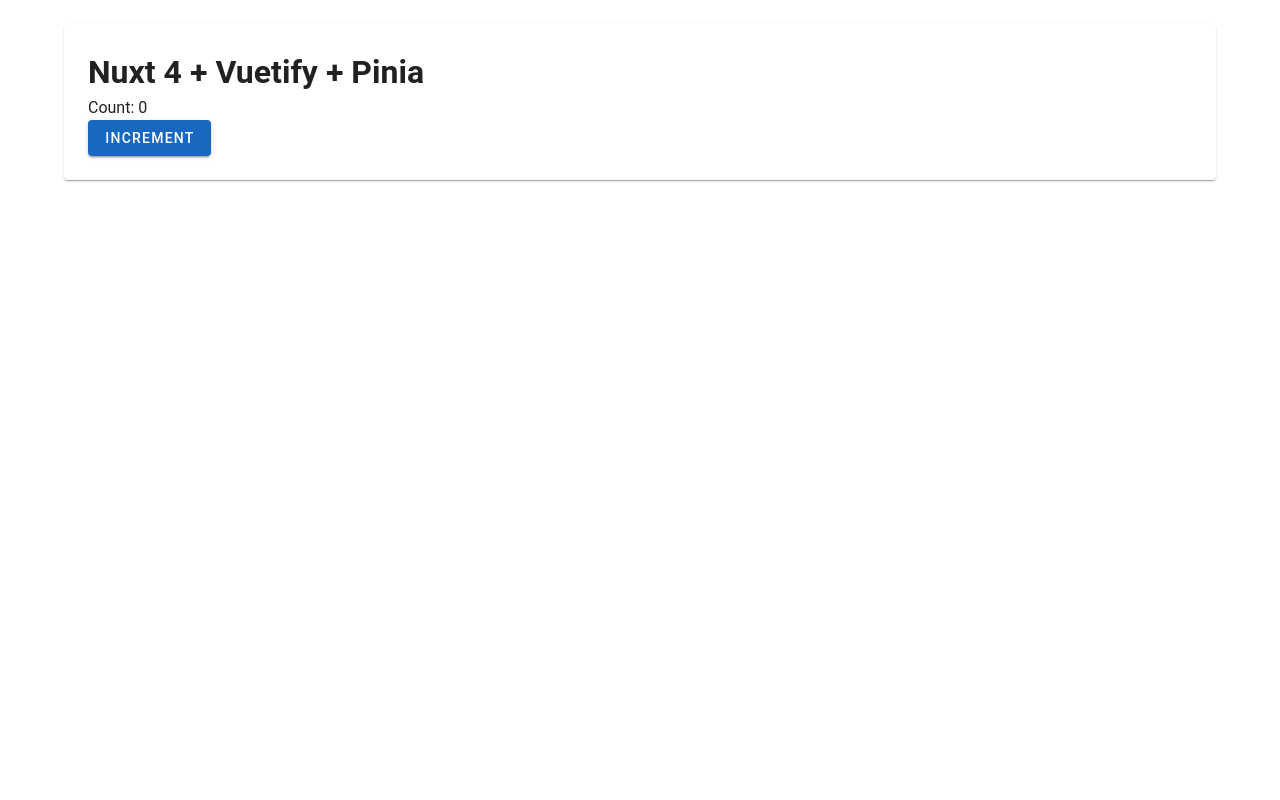
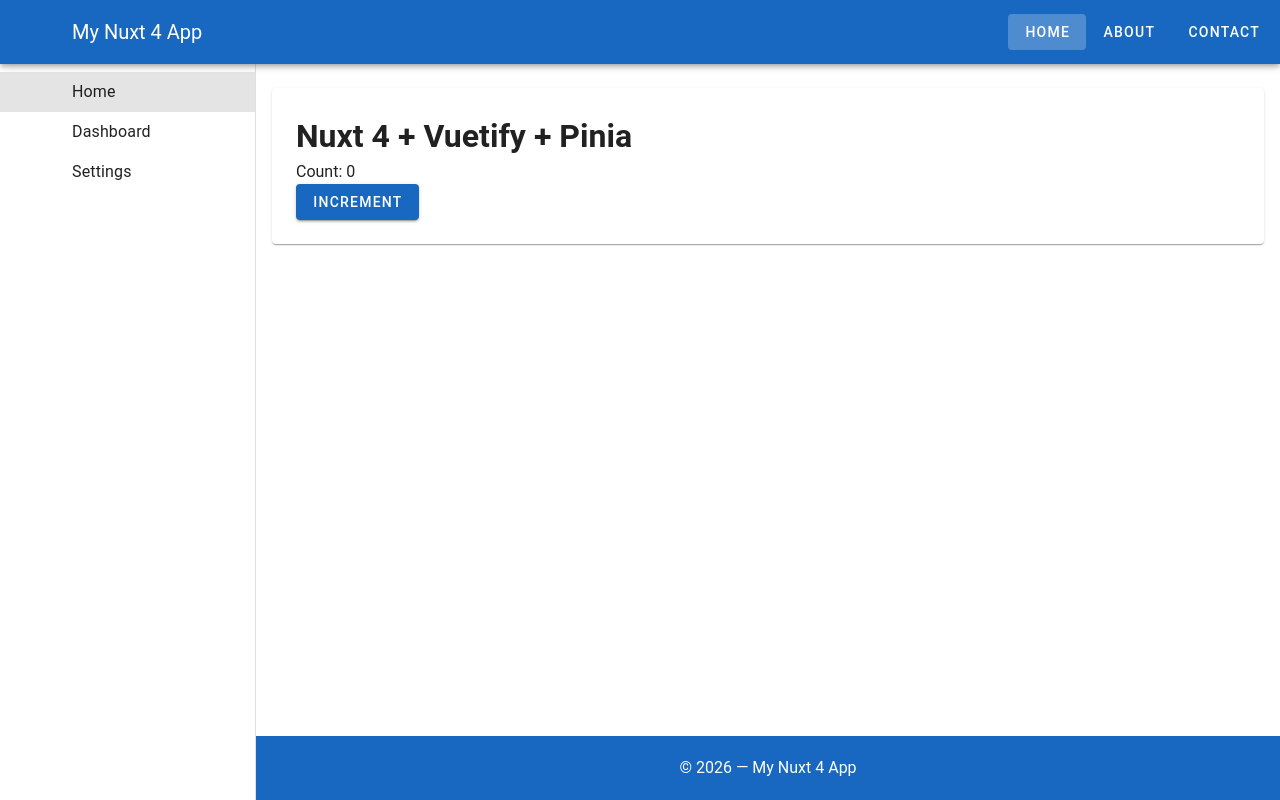
Before and after one commit to berlaga/nuxt4-vuetify-pinia, a Nuxt app: page / in a window 1280 px wide. Built offline with nearby package versions, Linux system fonts and the light colour scheme.

Commit message:
Added default layout

```diff
--- a/app/app.vue
+++ b/app/app.vue
@@ -1,5 +1,5 @@
 <template>
-  <v-app>
+  <NuxtLayout>
     <NuxtPage />
-  </v-app>
+  </NuxtLayout>
 </template>
--- /dev/null
+++ b/app/layouts/default.vue
@@ -0,0 +1,45 @@
+<script setup>
+import { ref } from "vue";
+
+const drawer = ref(true);
+</script>
+
+<template>
+  <v-app>
+    <!-- Top App Bar -->
+    <v-app-bar color="primary" dark>
+      <v-app-bar-nav-icon @click="drawer = !drawer" />
+      <v-toolbar-title>My Nuxt 4 App</v-toolbar-title>
+
+      <v-spacer />
+
+      <!-- Top Menu -->
+      <v-btn variant="text" to="/">Home</v-btn>
+      <v-btn variant="text">About</v-btn>
+      <v-btn variant="text">Contact</v-btn>
+    </v-app-bar>
+
+    <!-- Left Drawer -->
+    <v-navigation-drawer v-model="drawer" app>
+      <v-list density="compact">
+        <v-list-item to="/" title="Home" prepend-icon="mdi-home" />
+        <v-list-item title="Dashboard" prepend-icon="mdi-view-dashboard" />
+        <v-list-item title="Settings" prepend-icon="mdi-cog" />
+      </v-list>
+    </v-navigation-drawer>
+
+    <!-- Main Content -->
+    <v-main>
+      <v-container class="py-6">
+        <slot />
+      </v-container>
+    </v-main>
+
+    <!-- Footer -->
+    <v-footer app color="primary" dark>
+      <v-col class="text-center">
+        © {{ new Date().getFullYear() }} — My Nuxt 4 App
+      </v-col>
+    </v-footer>
+  </v-app>
+</template>
--- a/app/pages/index.vue
+++ b/app/pages/index.vue
@@ -4,13 +4,11 @@
 </script>
 
 <template>
-  <v-container class="pa-6">
-    <v-card class="pa-6">
-      <h1>Nuxt 4 + Vuetify + Pinia</h1>
+  <v-card class="pa-6">
+    <h1>Nuxt 4 + Vuetify + Pinia</h1>
 
-      <p>Count: {{ counter.count }}</p>
+    <p>Count: {{ counter.count }}</p>
 
-      <v-btn color="primary" @click="counter.increment"> Increment </v-btn>
-    </v-card>
-  </v-container>
+    <v-btn color="primary" @click="counter.increment"> Increment </v-btn>
+  </v-card>
 </template>
```
